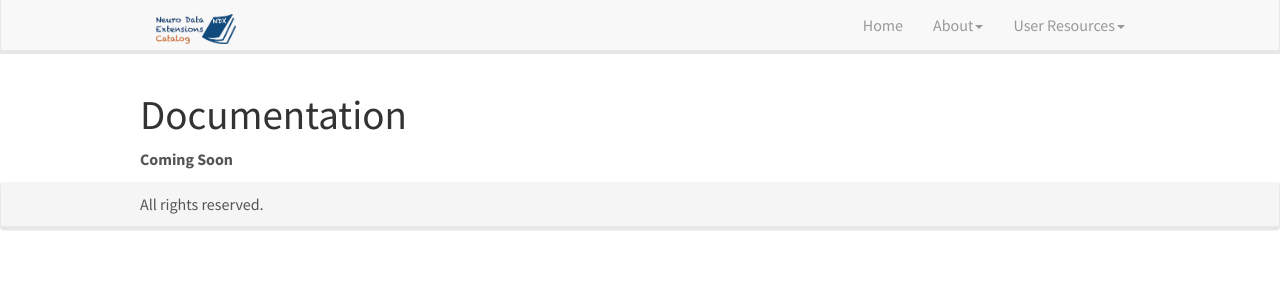
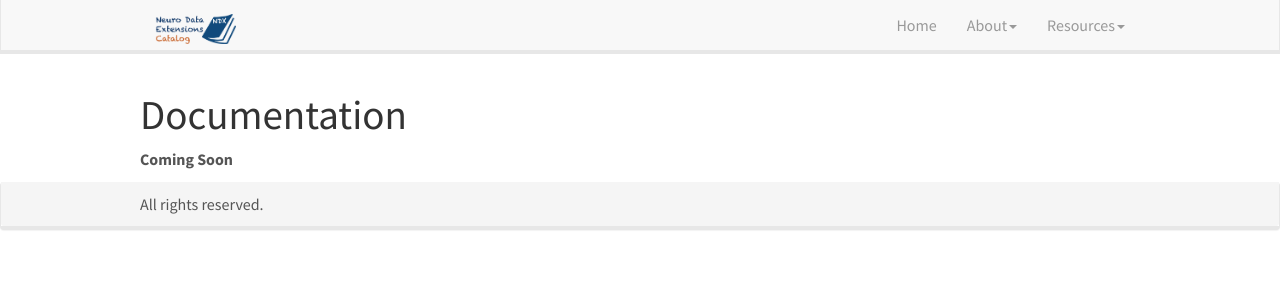
Before and after one commit to nwb-extensions/nwb-extensions.github.io, a Jekyll site: the page built from _pages/docs.md, in a window 1280 px wide. Shown: the top 300 px of the page. Built offline with Jekyll 4.4.1, drawn with Linux system fonts in a browser that asks for light colours; nearby versions of some CDN libraries.

Commit message:
Added link to the org and the NWB:N website

```diff
--- a/_includes/header.html
+++ b/_includes/header.html
@@ -23,9 +23,10 @@
               </ul>
         </li>
         <li class="dropdown">
-            <a class="dropdown-toggle" data-toggle="dropdown" href="#">User Resources<span class="caret"></span></a>
+            <a class="dropdown-toggle" data-toggle="dropdown" href="#"> Resources<span class="caret"></span></a>
                <ul class="dropdown-menu">
                  <li><a href="{{ site.url }}{{ site.baseurl }}/docs">Documentation</a></li>
+                 <li><a href="https://github.com/nwb-extensions" target="_blank">GitHub Organization</a> </li>
                  <li class="dropdown-header"><b>Guidelines and Rules</b></li>
                  <li><a href="{{ site.url }}{{ site.baseurl }}/versioning_guidelines">Versioning Guidelines</a></li>
               </ul>
```
Also changed, not shown: _pages/home.md (+1 -1 lines).
